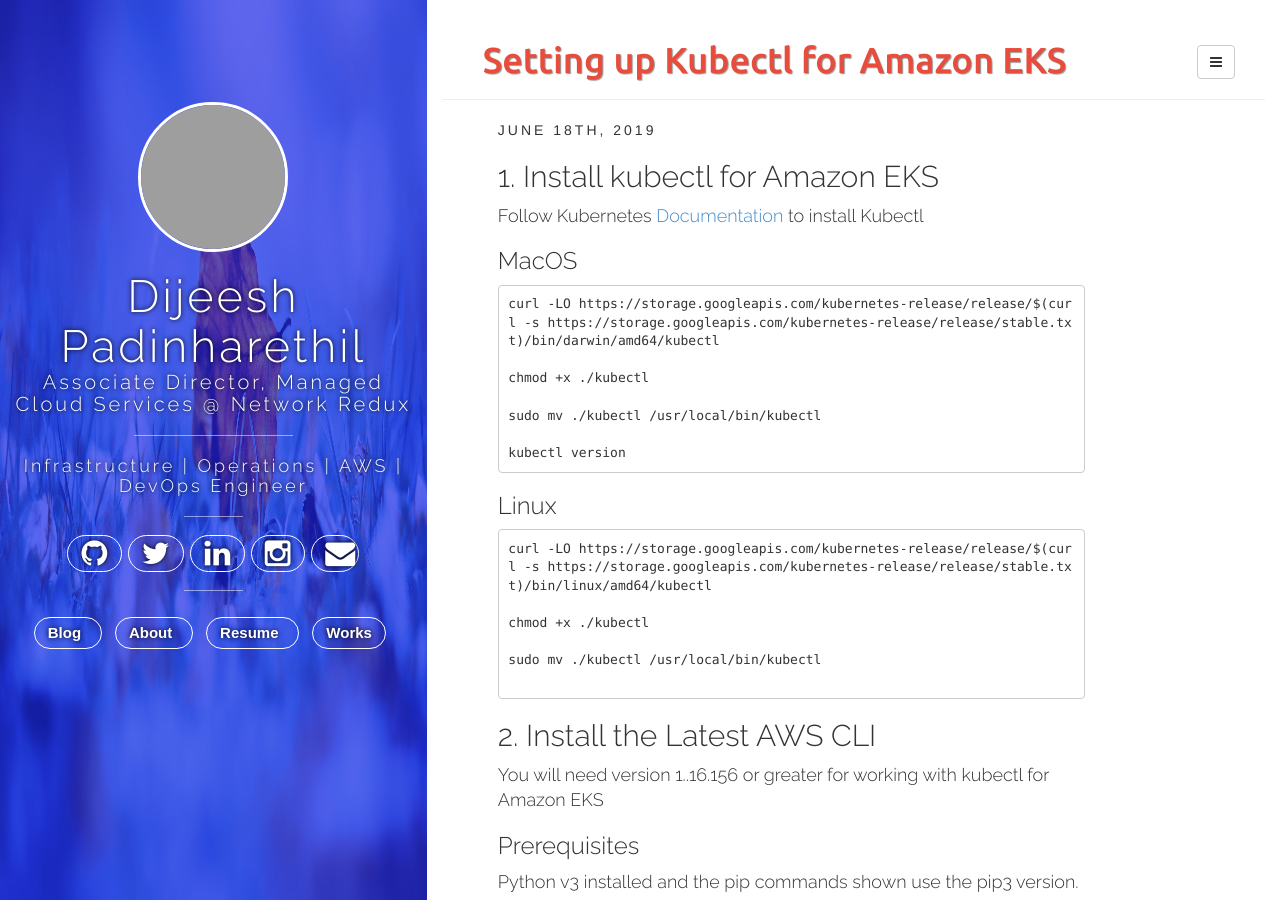
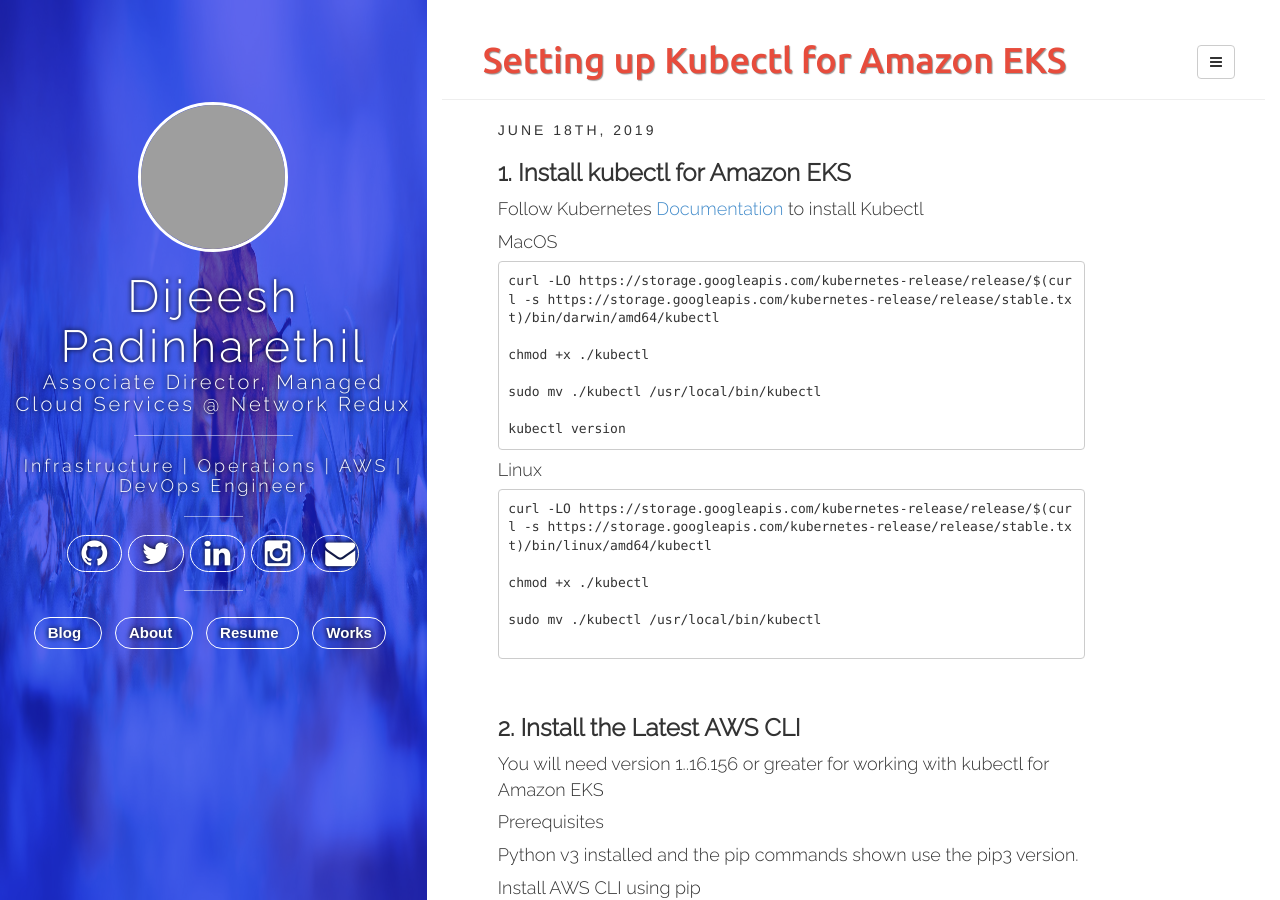
Before and after one commit to dijeesh/dijeesh.github.io-bak, a Jekyll site: the page built from _posts/2019-06-18-Setting-up-kubectl-for-EKS.md, in a window 1280 px wide and 900 px high. Built offline with Jekyll 4.4.1, drawn with Linux system fonts in a browser that asks for light colours; nearby versions of some CDN libraries; comment, search, counter and statistics services are not loaded; grey boxes are pictures that could not be loaded.

Commit message:
Update kubectl

````diff
--- a/_posts/2019-06-18-Setting-up-kubectl-for-EKS.md
+++ b/_posts/2019-06-18-Setting-up-kubectl-for-EKS.md
@@ -8,11 +8,11 @@
 comments: true
 ---
 
-## 1. Install kubectl for Amazon EKS
+### **1. Install kubectl for Amazon EKS**
 
 Follow Kubernetes [Documentation](https://kubernetes.io/docs/tasks/tools/install-kubectl/) to install Kubectl
 
-### MacOS
+#### MacOS
 ```
 curl -LO https://storage.googleapis.com/kubernetes-release/release/$(curl -s https://storage.googleapis.com/kubernetes-release/release/stable.txt)/bin/darwin/amd64/kubectl
 
@@ -23,7 +23,7 @@
 kubectl version
 ```
 
-### Linux
+#### Linux
 
 ```
 curl -LO https://storage.googleapis.com/kubernetes-release/release/$(curl -s https://storage.googleapis.com/kubernetes-release/release/stable.txt)/bin/linux/amd64/kubectl
@@ -34,22 +34,24 @@
 
 ```
 
-## 2. Install the Latest AWS CLI
+<br>
+
+### **2. Install the Latest AWS CLI**
 
 You will need version 1..16.156 or greater for working with kubectl for Amazon EKS
 
-### Prerequisites
+#### Prerequisites
 
 Python v3 installed and the pip commands shown use the pip3 version.
 
-### Install AWS CLI using pip
+#### Install AWS CLI using pip
 
 ```
 pip3 install awscli --upgrade --user
 ```
 Update $PATH
 
-### Install Using the Bundled Installer
+#### Install Using the Bundled Installer
 
 ```
 curl "https://s3.amazonaws.com/aws-cli/awscli-bundle.zip" -o "awscli-bundle.zip"
@@ -57,8 +59,9 @@
 sudo ./awscli-bundle/install -i /usr/local/aws -b /usr/local/bin/aws
 ```
 
+<br>
 
-## 3. Configure AWS CLI
+### **3. Configure AWS CLI**
 
 Get Access Key and Secret Access Key for Production EKS Cluster user and configure aws cli by running
 
@@ -68,12 +71,13 @@
 
 We are using us-east-1 Region.
 
+<br>
 
-## 4. Configure IAM Authenticator
+### **4. Configure IAM Authenticator**
 
 Amazon EKS uses IAM to provide authentication to your Kubernetes cluster through the AWS IAM Authenticator for Kubernetes.
 
-### MacOS
+#### MacOS
 
 ```
 curl -o aws-iam-authenticator https://amazon-eks.s3-us-west-2.amazonaws.com/1.12.7/2019-03-27/bin/darwin/amd64/aws-iam-authenticator
@@ -86,7 +90,7 @@
 
 ```
 
-### Linux
+#### Linux
 
 ```
 curl -o aws-iam-authenticator https://amazon-eks.s3-us-west-2.amazonaws.com/1.12.7/2019-03-27/bin/linux/amd64/aws-iam-authenticator
@@ -101,13 +105,17 @@
 
 ```
 
-## 5. Create kubeconfig file
+<br>
+
+### **5. Create kubeconfig file**
 
 ```
 aws eks --region region update-kubeconfig --name cluster_name
 ```
 
-## 6. Testing configuration
+<br>
+
+### **6. Testing configuration**
 
 ```
 kubectl get svc
````
